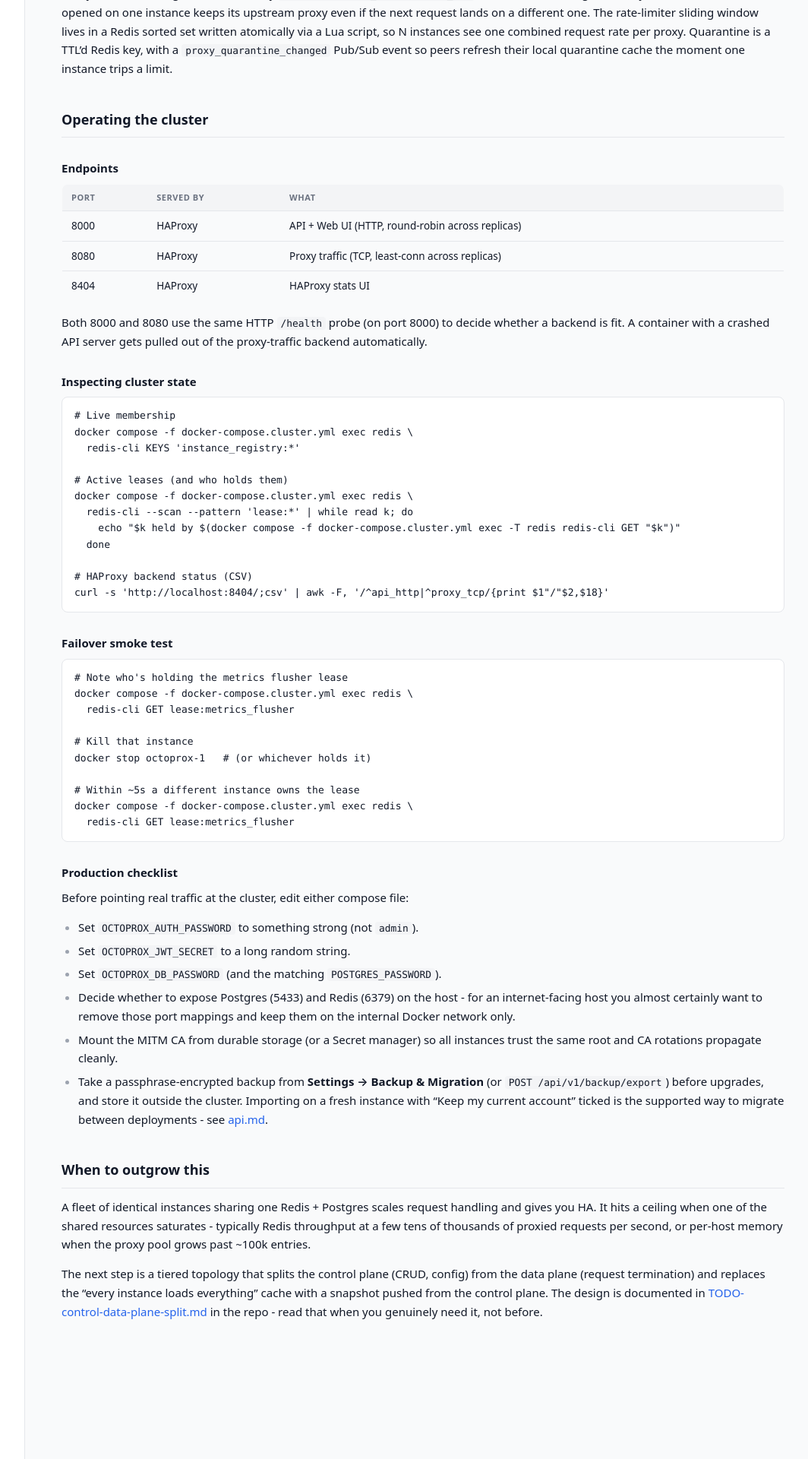
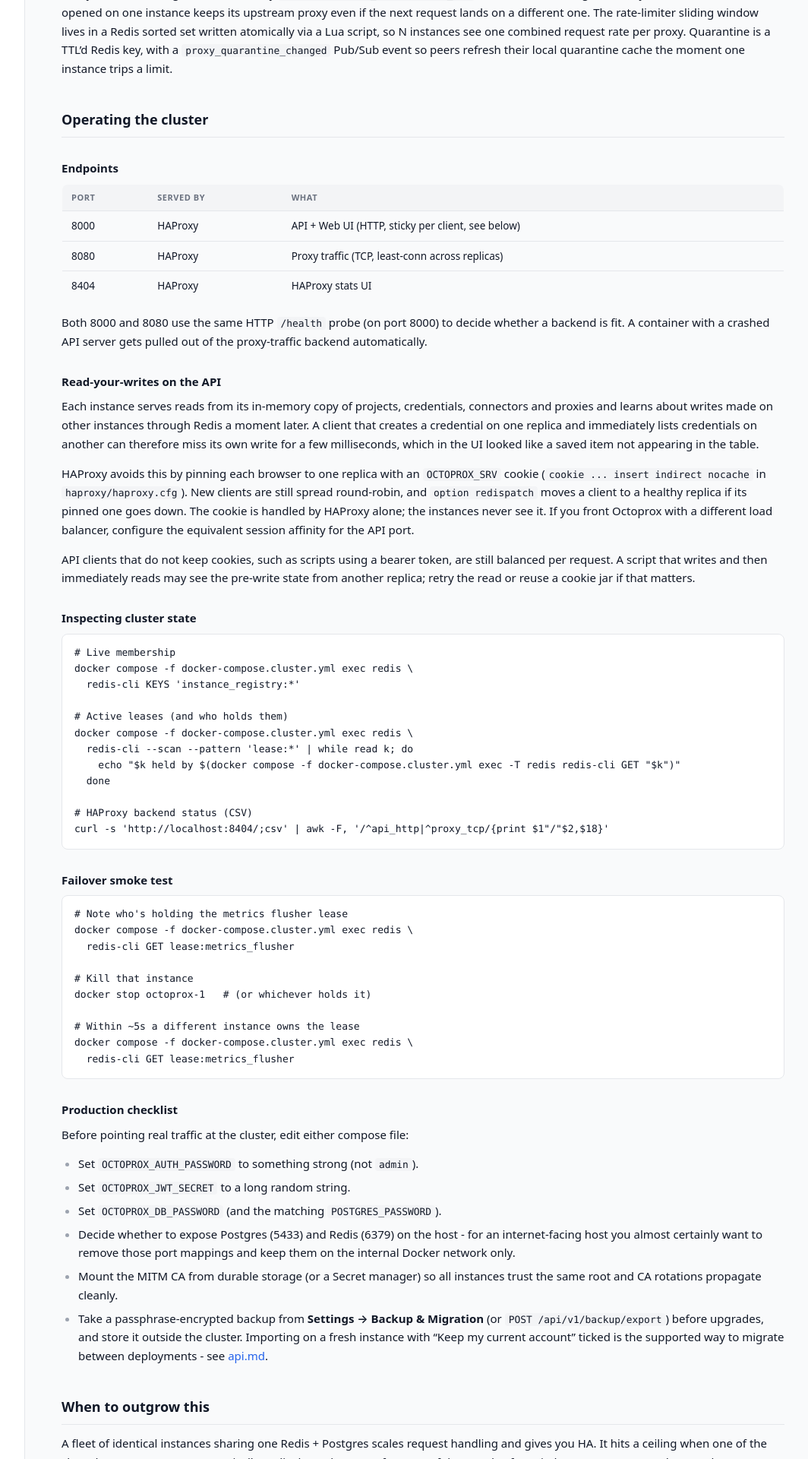
Before and after one commit to octoprox/octoprox, a Jekyll site: the page built from docs/deployment.md, in a window 1280 px wide. Shown: the part 3080-5000 px from the top of the page at 76% size, without its empty margins (199-1263 px from the left). Built offline with Jekyll 4.4.1, drawn with Linux system fonts in a browser that asks for light colours.

Commit message:
Implement replica affinity to ensure writer reads its own writes until changes propagate to all replicas.

```diff
--- a/docs/deployment.md
+++ b/docs/deployment.md
@@ -169,13 +169,35 @@
 
 | Port | Served by | What                                             |
 |------|-----------|--------------------------------------------------|
-| 8000 | HAProxy   | API + Web UI (HTTP, round-robin across replicas) |
+| 8000 | HAProxy   | API + Web UI (HTTP, sticky per client, see below)  |
 | 8080 | HAProxy   | Proxy traffic (TCP, least-conn across replicas)  |
 | 8404 | HAProxy   | HAProxy stats UI                                 |
 
 Both 8000 and 8080 use the same HTTP `/health` probe (on port 8000) to
 decide whether a backend is fit. A container with a crashed API server
 gets pulled out of the proxy-traffic backend automatically.
+
+### Read-your-writes on the API
+
+Each instance serves reads from its in-memory copy of projects,
+credentials, connectors and proxies and learns about writes made on other
+instances through Redis a moment later. A client that creates a credential
+on one replica and immediately lists credentials on another can therefore
+miss its own write for a few milliseconds, which in the UI looked like a
+saved item not appearing in the table.
+
+HAProxy avoids this by pinning each browser to one replica with an
+`OCTOPROX_SRV` cookie (`cookie ... insert indirect nocache` in
+`haproxy/haproxy.cfg`). New clients are still spread round-robin, and
+`option redispatch` moves a client to a healthy replica if its pinned one
+goes down. The cookie is handled by HAProxy alone; the instances never see
+it. If you front Octoprox with a different load balancer, configure the
+equivalent session affinity for the API port.
+
+API clients that do not keep cookies, such as scripts using a bearer
+token, are still balanced per request. A script that writes and then
+immediately reads may see the pre-write state from another replica; retry
+the read or reuse a cookie jar if that matters.
 
 ### Inspecting cluster state
 
```
Also changed, not shown: haproxy/haproxy.cfg (+17 -3 lines), web/src/pages/ConnectorsPage.tsx (+3 -17 lines).
